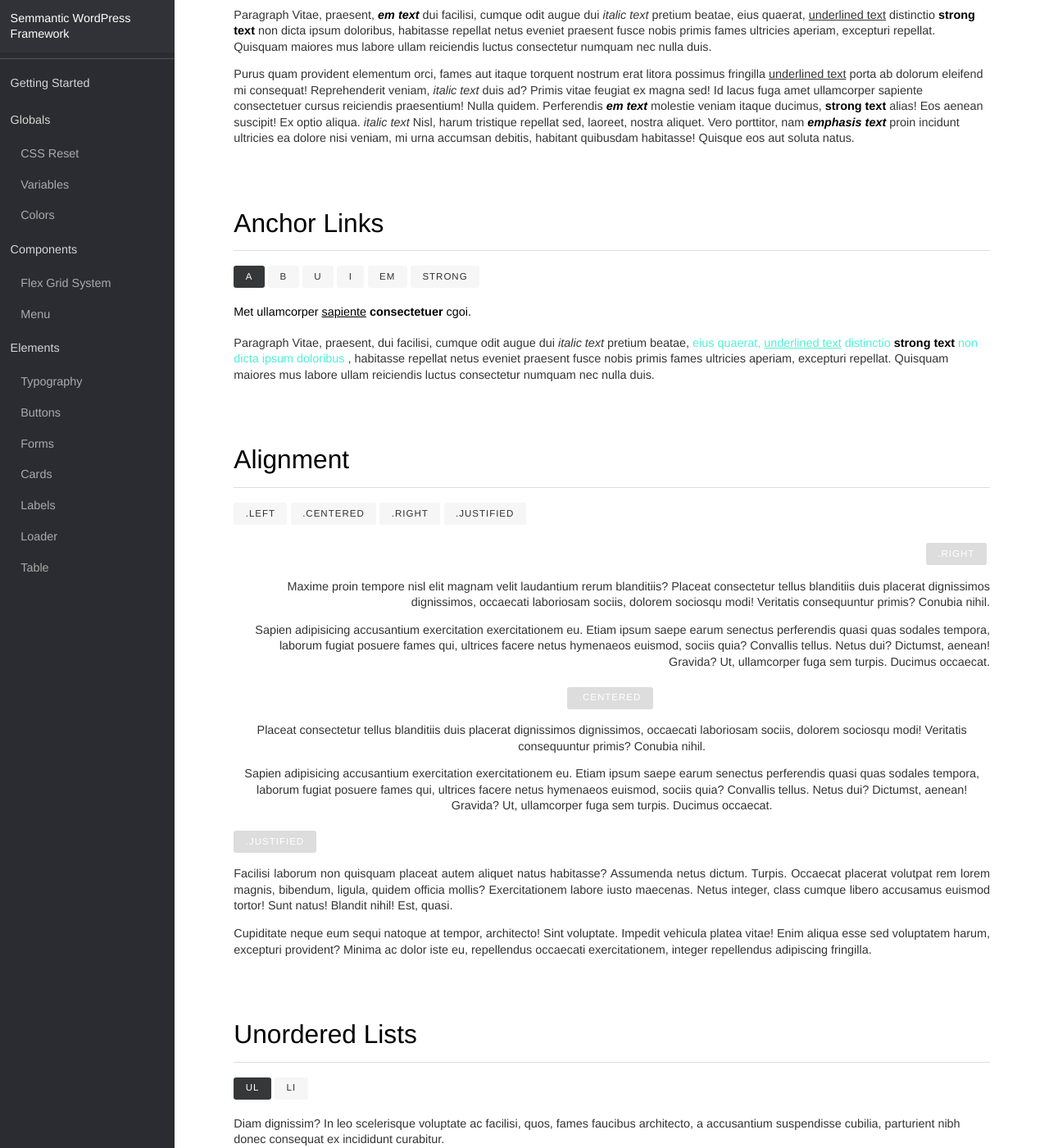
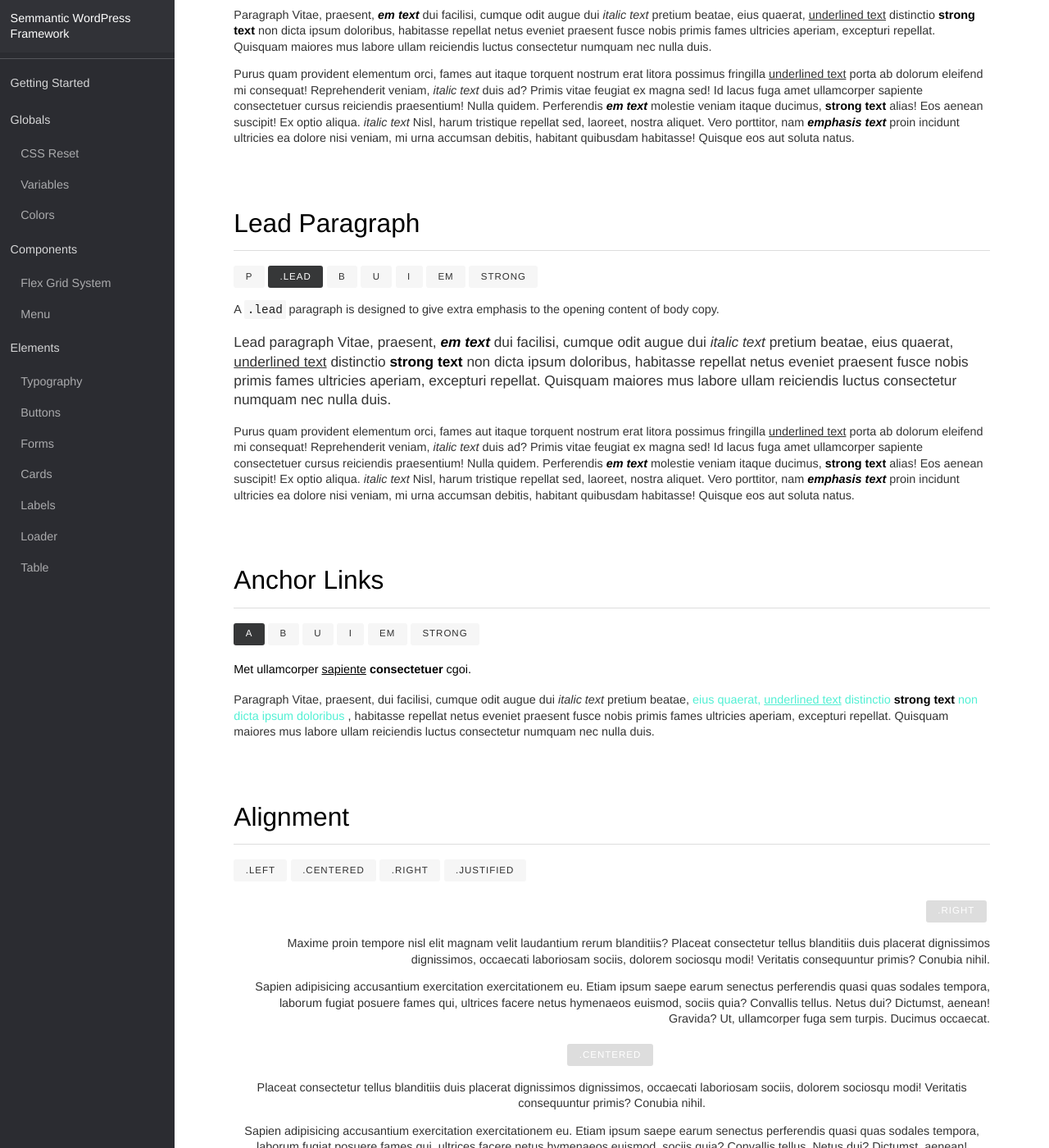
Before and after one commit to CoreyCrowden/semantic-wordpress-framework, a Jekyll site: the page built from docs/elements/typography/index.html, in a window 1280 px wide and 1400 px high, scrolled down 3742 px. Shown: the whole window at 82% size. Built offline with Jekyll 4.4.1, drawn with Linux system fonts in a browser that asks for light colours; nearby versions of some CDN libraries.

Commit message:
Added .lead class and updated docs

```diff
--- a/docs/assets/css/main.css
+++ b/docs/assets/css/main.css
@@ -2501,6 +2501,10 @@ h6 {
   font-size: 3.8em;
 }
 
+.lead {
+  font-size: larger;
+}
+
 a {
   color: black;
   text-decoration: none;
--- a/docs/elements/typography/index.html
+++ b/docs/elements/typography/index.html
@@ -84,6 +84,24 @@ category: Elements
   <div class="example">
     <p>
       Paragraph Vitae, praesent, <em>em text</em> dui facilisi, cumque odit augue dui <i>italic text</i> pretium beatae, eius quaerat, <u>underlined text</u> distinctio <strong>strong text</strong> non dicta ipsum doloribus, habitasse repellat netus eveniet praesent fusce nobis primis fames ultricies aperiam, excepturi repellat. Quisquam maiores mus labore ullam reiciendis luctus consectetur numquam nec nulla duis.
+    </p>
+    <p>
+      Purus quam provident elementum orci, fames aut itaque torquent nostrum erat litora possimus fringilla <u>underlined text</u> porta ab dolorum eleifend mi consequat! Reprehenderit veniam, <i>italic text</i> duis ad? Primis vitae feugiat ex magna sed! Id lacus fuga amet ullamcorper sapiente consectetuer cursus reiciendis praesentium! Nulla quidem.
+      Perferendis <em>em text</em> molestie veniam itaque ducimus, <strong>strong text</strong> alias! Eos aenean suscipit! Ex optio aliqua. <i>italic text</i> Nisl, harum tristique repellat sed, laoreet, nostra aliquet. Vero porttitor, nam <em>emphasis text</em> proin incidunt ultricies ea dolore nisi veniam, mi urna accumsan debitis, habitant quibusdam habitasse! Quisque eos aut soluta natus.
+    </p>
+  </div>
+</article>
+
+
+<!-- Lead Paragraph-->
+<article>
+  <h3>Lead Paragraph</h3>
+  <span class="label">p</span><span class="label strong">.lead</span><span class="label">b</span><span class="label">u</span><span class="label">i</span><span class="label">em</span><span class="label">strong</span>
+  <p>A <code>.lead</code> paragraph is designed to give extra emphasis to the opening content of body copy.</p>
+  <!--Example-->
+  <div class="example">
+    <p class="lead">
+      Lead paragraph Vitae, praesent, <em>em text</em> dui facilisi, cumque odit augue dui <i>italic text</i> pretium beatae, eius quaerat, <u>underlined text</u> distinctio <strong>strong text</strong> non dicta ipsum doloribus, habitasse repellat netus eveniet praesent fusce nobis primis fames ultricies aperiam, excepturi repellat. Quisquam maiores mus labore ullam reiciendis luctus consectetur numquam nec nulla duis.
     </p>
     <p>
       Purus quam provident elementum orci, fames aut itaque torquent nostrum erat litora possimus fringilla <u>underlined text</u> porta ab dolorum eleifend mi consequat! Reprehenderit veniam, <i>italic text</i> duis ad? Primis vitae feugiat ex magna sed! Id lacus fuga amet ullamcorper sapiente consectetuer cursus reiciendis praesentium! Nulla quidem.
```
Also changed, not shown: definitions/elements/_type.scss (+11 -0 lines).
